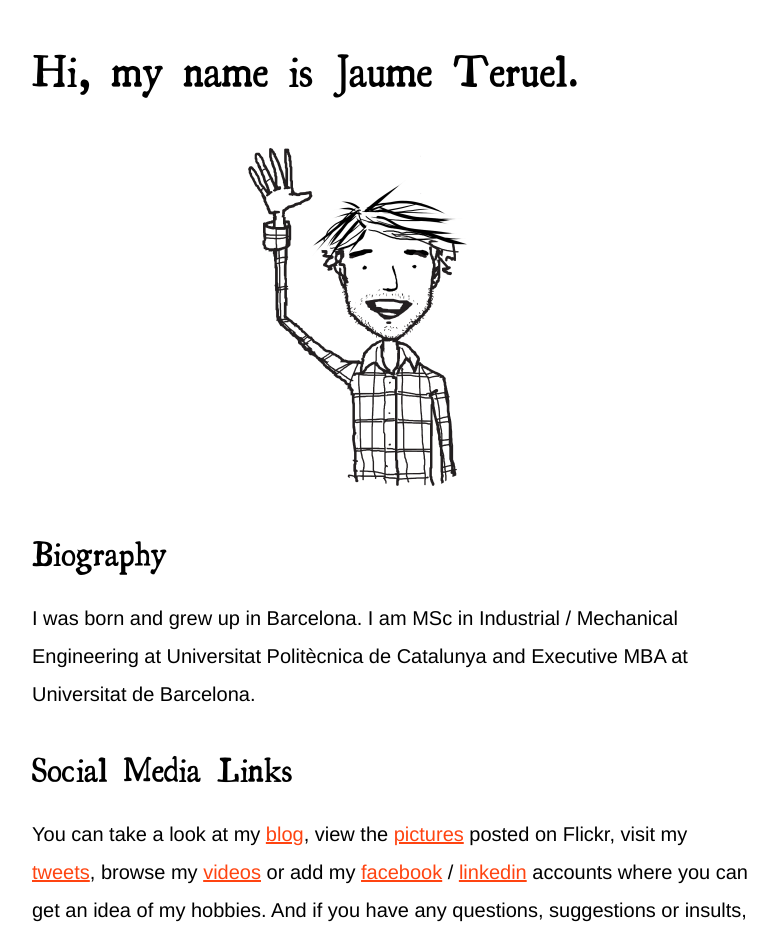
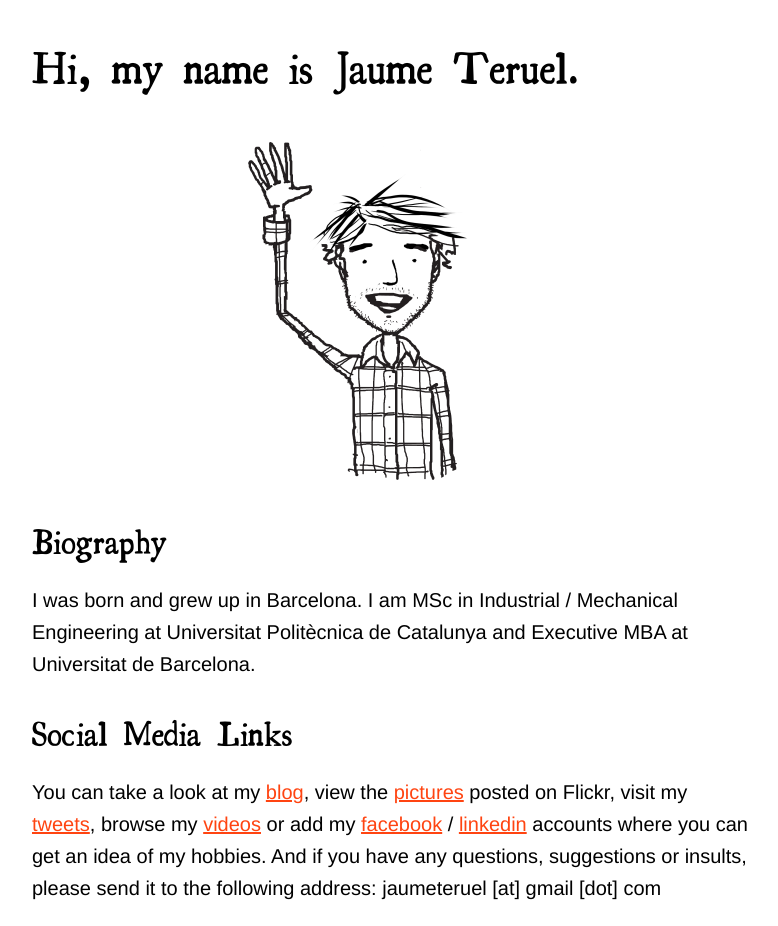
Before and after one commit to joanteruel/jaumeteruel, a Jekyll site: the page built from index.md, in a window 1280 px wide. Shown: the top 926 px of the page, without its empty margins (248-1026 px from the left). Built offline with Jekyll 4.4.1, drawn with Linux system fonts in a browser that asks for light colours; some web fonts are replaced; Markdown is read by kramdown in place of the engine named in the settings; a style sheet for code colours, icons or effects is not loaded.

Commit message:
Update style.css

```diff
--- a/css/style.css
+++ b/css/style.css
@@ -54,7 +54,7 @@ img {
 article {
 	width: 720px;
 	padding: 0px 30px 0px 30px;
-	line-height: 38px;
+	line-height: 1.6em;
 	margin: 0 auto;
 	}
 
```
